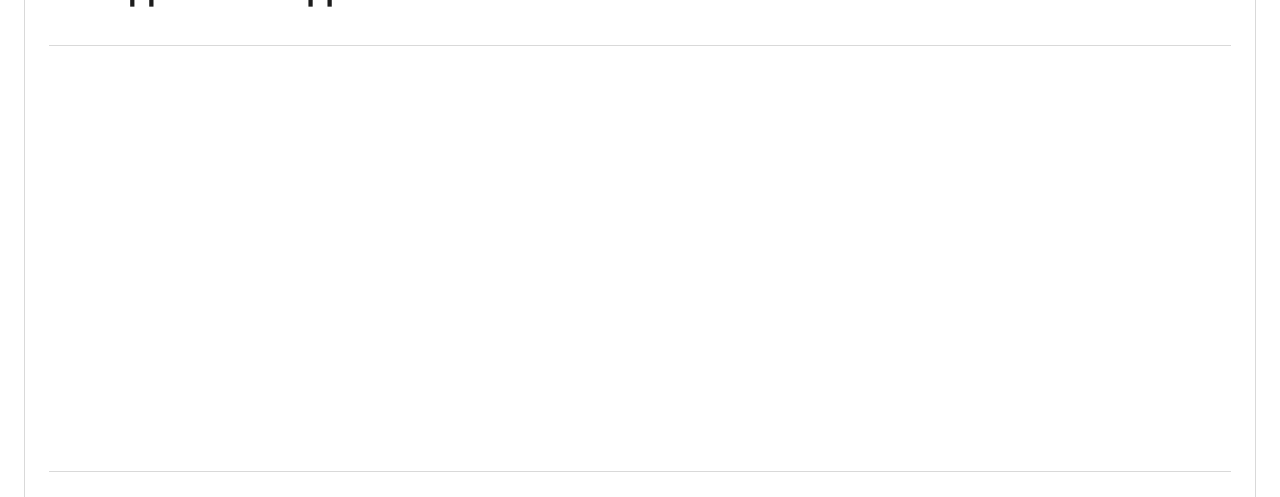
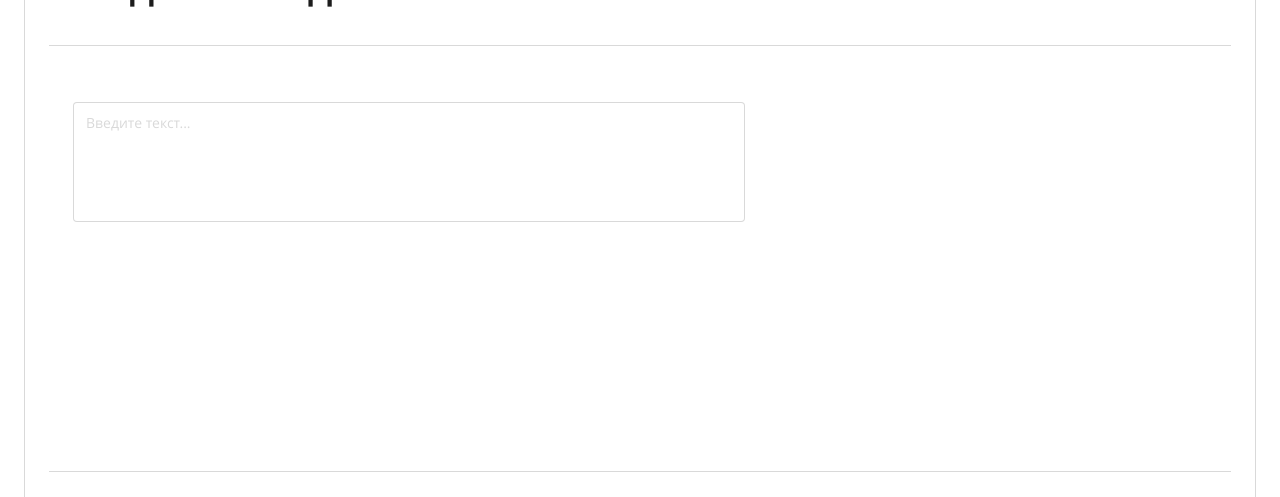
Before and after one commit to BKonstantine/task_management_system, a Vue app: page /tasks/create in a window 1280 px wide. Shown: the part 193-690 px from the top of the page. Built offline with nearby package versions, Linux system fonts and the light colour scheme; no server answers.

Commit message:
feat: Сделать компонент текстового поля ввода

```diff
--- a/src/components/UI/BaseInput.vue
+++ b/src/components/UI/BaseInput.vue
@@ -17,7 +17,7 @@ export default {};
   cursor: text;
 
   &::placeholder {
-    font-family: inherit;
+    font-family: "Open Sans", sans-serif;
     color: $font-color-placeholder;
   }
 }
--- /dev/null
+++ b/src/components/UI/BaseTextarea.vue
@@ -0,0 +1,39 @@
+<template>
+  <textarea
+    v-bind="$attrs"
+    class="textarea"
+    placeholder="Введите текст..."
+    @input="autoResize"
+    ref="textarea"
+  ></textarea>
+</template>
+
+<script>
+export default {
+  methods: {
+    autoResize() {
+      this.$refs.textarea.style.height = "auto";
+      this.$refs.textarea.style.height =
+        this.$refs.textarea.scrollHeight + 2 + "px";
+    },
+  },
+};
+</script>
+
+<style lang="scss" scoped>
+.textarea {
+  padding: 10px 12px;
+  width: 100%;
+  min-height: 120px;
+  resize: none;
+  border-radius: 4px;
+  border: 1px solid $border-color-default;
+  @include font-setting(400, 14px, 19px);
+  cursor: text;
+
+  &::placeholder {
+    font-family: "Open Sans", sans-serif;
+    color: $font-color-placeholder;
+  }
+}
+</style>
--- a/src/views/CreateTask.vue
+++ b/src/views/CreateTask.vue
@@ -3,7 +3,9 @@
     <div class="create-task">
       <BaseTitle class="create-task__title">Создание задачи</BaseTitle>
       <BaseDivider />
-      <form class="create-task__form"></form>
+      <form class="create-task__form">
+        <BaseTextarea />
+      </form>
       <BaseDivider />
       <div class="create-task__buttons">
         <ButtonItem text="Отмена" :secondaryStyle="true" />
```
